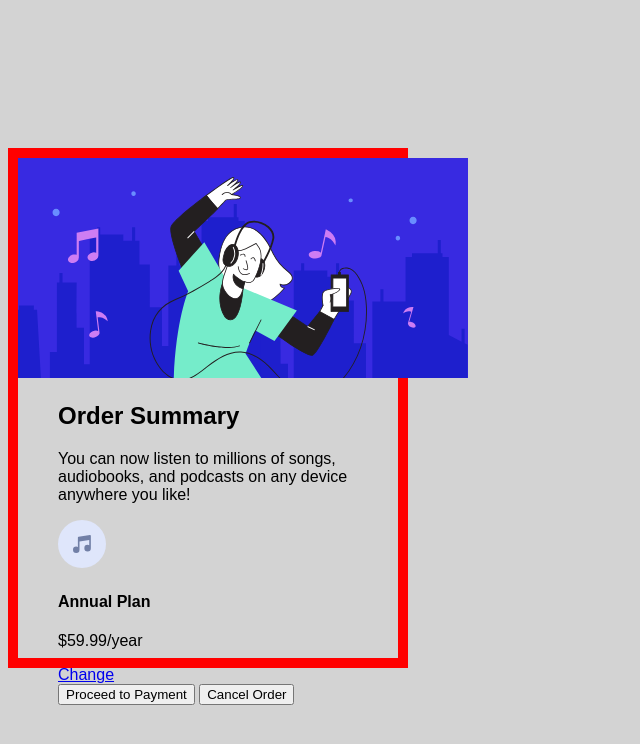
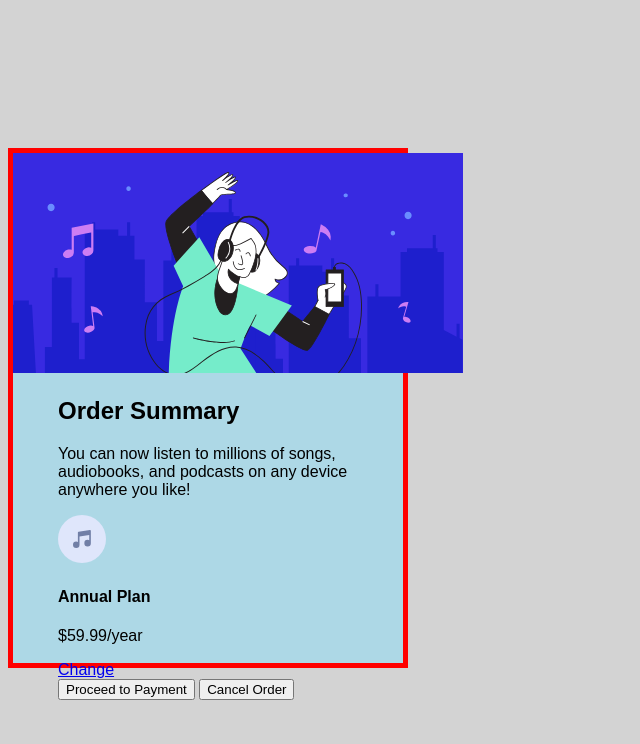
Before and after one commit to sejir76/summary-car, a plain HTML site: page index.html in a window 1280 px wide. Shown: the whole page, without its empty margins (0-640 px from the left). Drawn offline with Linux system fonts and the light colour scheme.

Commit message:
update style.css

```diff
--- a/style.css
+++ b/style.css
@@ -20,8 +20,8 @@ body {
 main {
 	width: 400px;
 	height: 520px;
-	border: solid red 10px;
-	background-color: lightgrey;
+	border: solid red 5px;
+	background-color: lightblue;
 }
 
 p {
```
